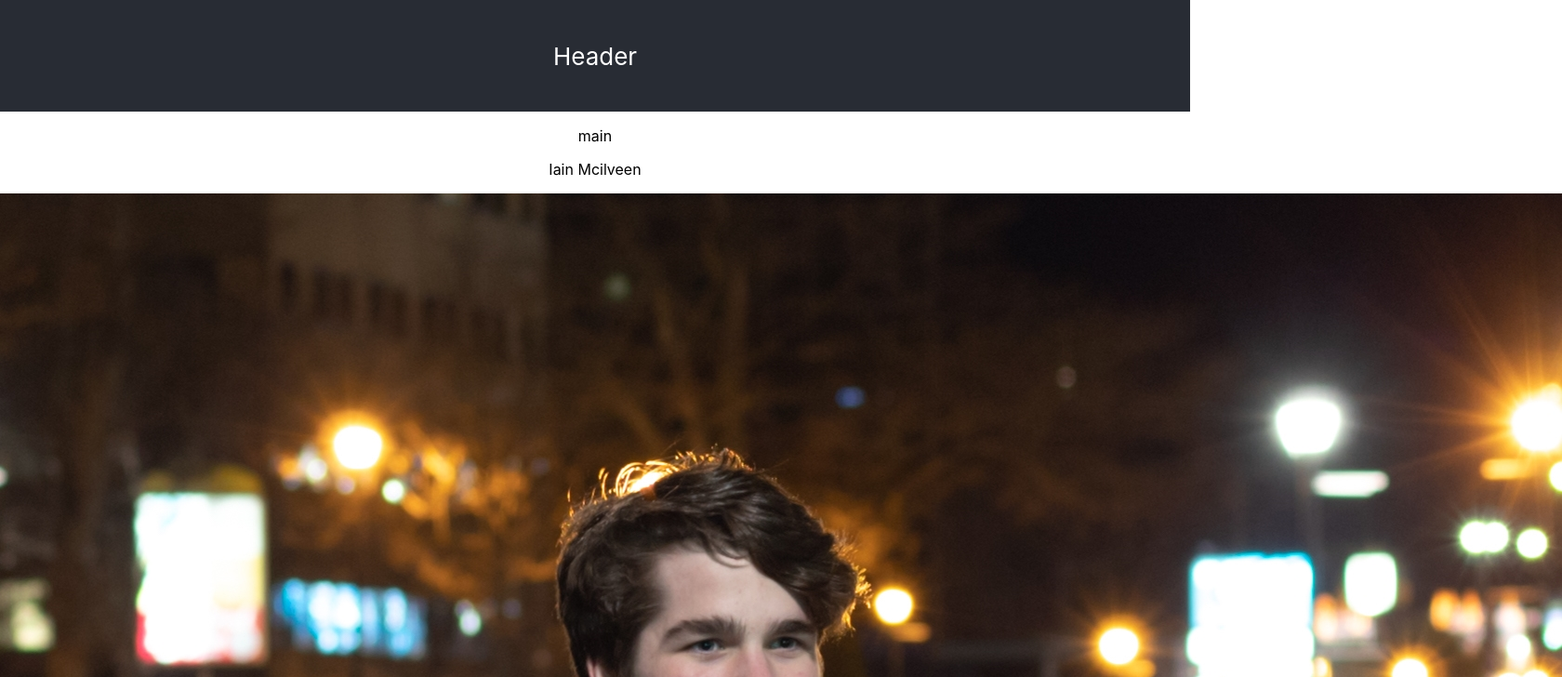
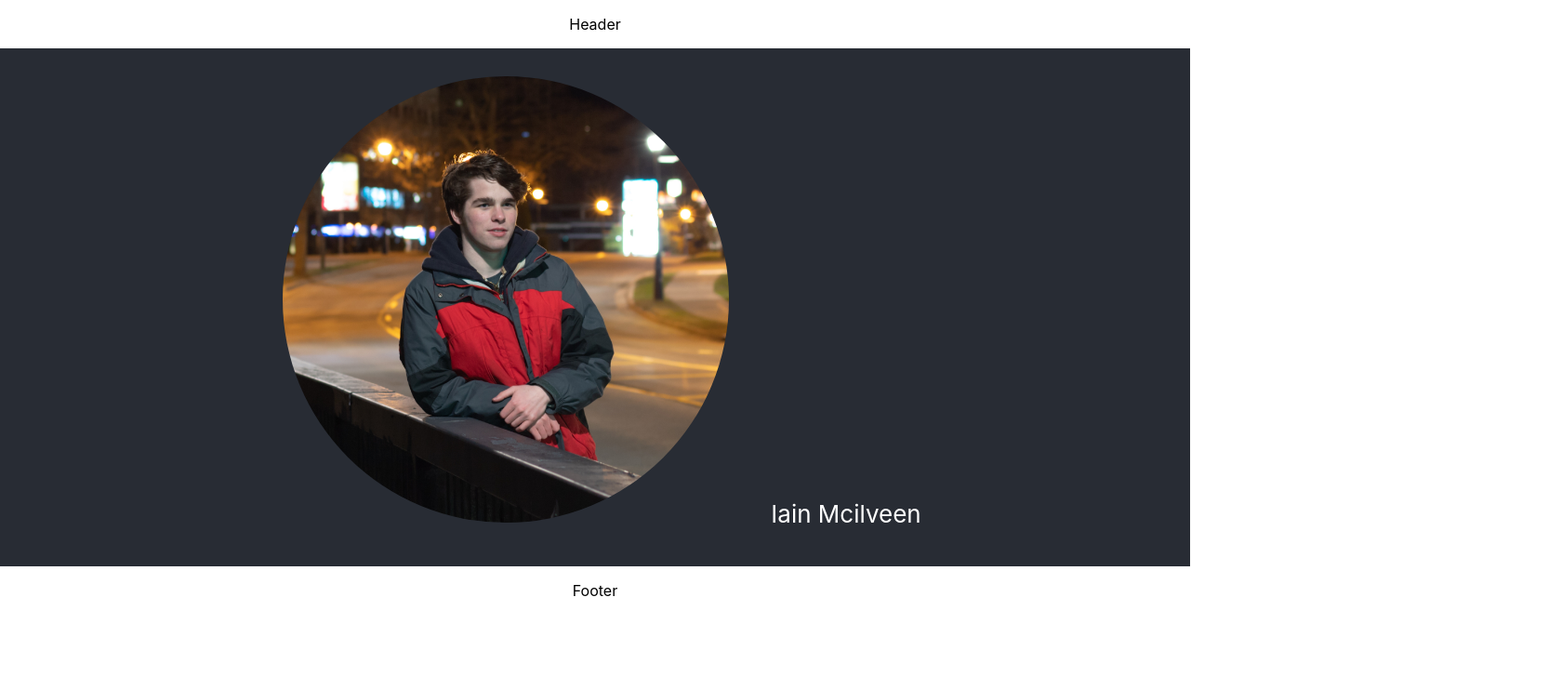
Before and after one commit to IainMcilveen/portfolio-react, a React (Create React App) app: page / in a window 1280 px wide. Shown: the top 728 px of the page at 93% size, 1680 px wide, since content can reach past the window. Built offline with nearby package versions, Linux system fonts and the light colour scheme.

Commit message:
added sass

```diff
--- a/src/Main.js
+++ b/src/Main.js
@@ -6,12 +6,11 @@ import profile from './img/profile.jpg';
 function Main(){
     return(
         <div className="App-main">
-            <p>main</p>
+            <div className="profile">
+                <img src={profile} alt="nope" />
+            </div>
             <div className="name">
                 <p>Iain Mcilveen</p>
-            </div>
-            <div className="profile">
-                <img src={profile} alt="nope" />
             </div>
         </div>
     );
--- a/src/css/App.scss
+++ b/src/css/App.scss
@@ -1,3 +1,7 @@
+
+$bgDark: #282c34;
+$bgLight: white;
+
 .App {
   text-align: center;
 }
@@ -7,18 +11,38 @@
 }
 
 .App-header {
-  background-color: #282c34;
-  min-height: 15vh;
-  display: flex;
-  flex-direction: column;
-  align-items: center;
-  justify-content: center;
-  font-size: calc(10px + 2vmin);
-  color: white;
+
 }
 
 .App-main {
+  background-color: $bgDark;
+  width: 100vw;
+  margin: 0 auto;
+  text-align:center;
 
+  .profile{
+    padding:30px;
+    display: inline-block;
+  }
+
+  .name{
+    margin: auto;
+    padding: 15px;
+    display: inline-block;
+  }
+
+  img {
+    height: 60vh;
+    border-radius: 50%;
+  }
+
+  /*
+  align-self: center;
+  text-align: center;
+  display: inline-block;
+  */
+  font-size: calc(10px + 2vmin);
+  color: $bgLight;
 }
 
 .App-link {
```
